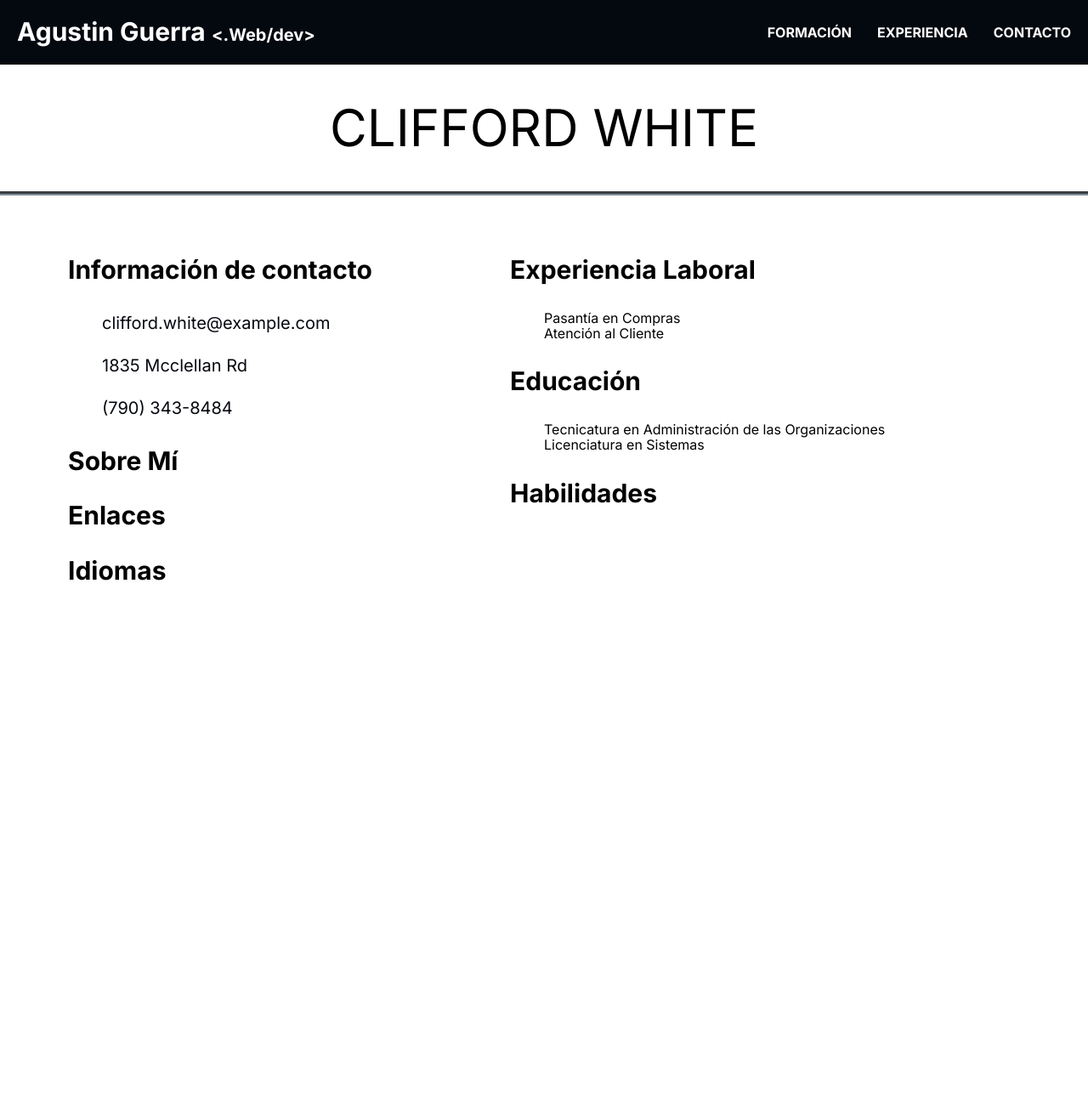
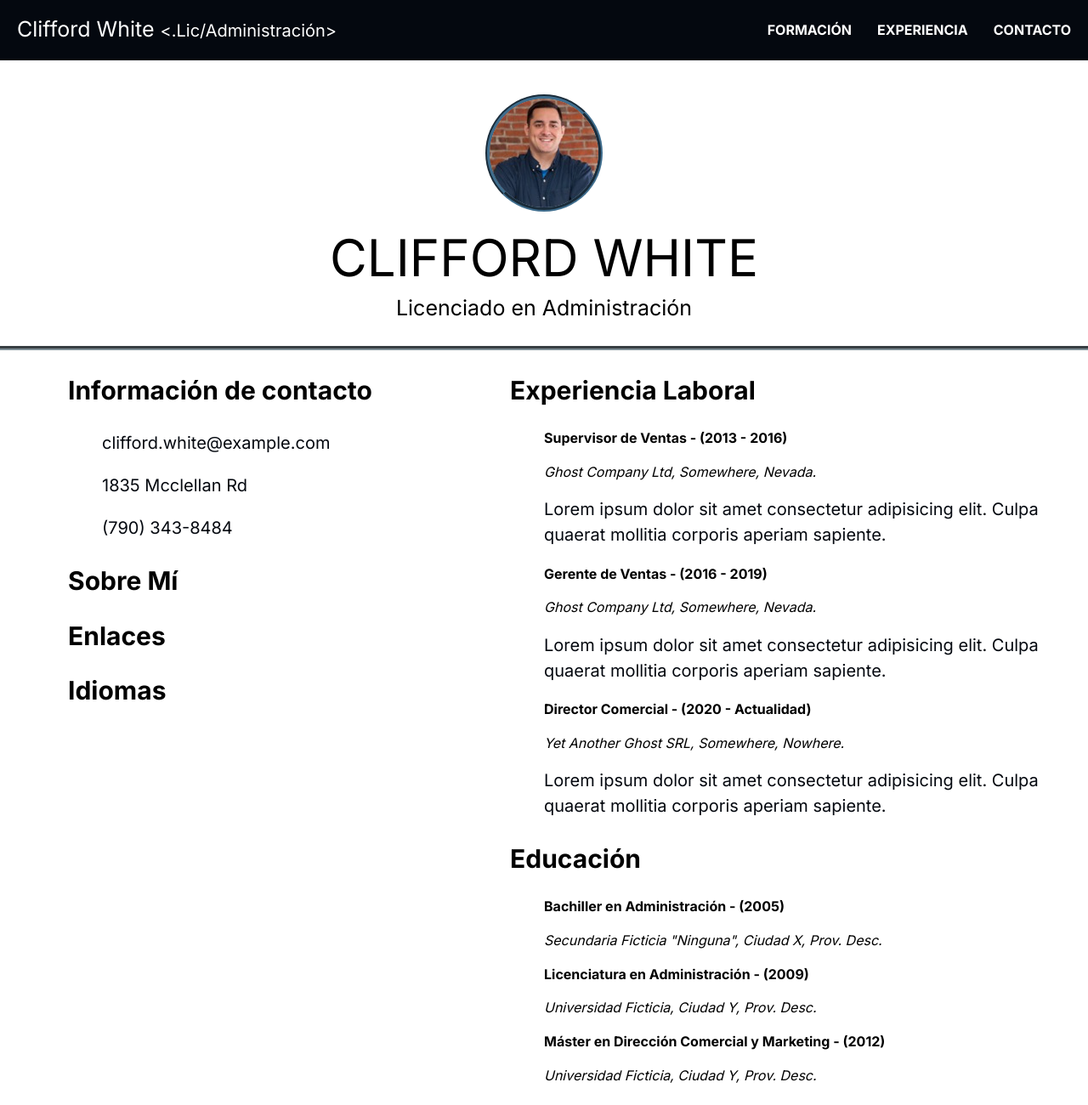
Before and after one commit to Kado2/tp_ticmas_cv, a plain HTML site: page index.html in a window 1280 px wide. Shown: the top 1300 px of the page at 85% size. Before the commit the page ends 800 px from the top, so only its background shows below. Drawn offline with Linux system fonts and the light colour scheme.

Commit message:
Agregar Imagen al header y mas datos al main

```diff
--- a/build/css/app.css
+++ b/build/css/app.css
@@ -362,14 +362,32 @@ img {
 
 .header {
   text-align: center;
+  border-bottom: 0.5rem #7e8e96 groove;
 }
 .header h1 {
-  margin: 4rem auto;
-  padding-bottom: 4rem;
   font-size: 6rem;
+  margin: 0;
   text-transform: uppercase;
   font-weight: 400;
-  border-bottom: 0.5rem #7e8e96 groove;
+}
+.header h3 {
+  font-size: 2.5rem;
+  font-weight: 400;
+  margin: 1rem 0 3rem 0;
+}
+
+.header_presentacion {
+  display: flex;
+  flex-direction: column;
+  justify-content: center;
+}
+
+.header_presentacion-pic {
+  margin: 4rem auto 2rem auto;
+  max-width: 100%;
+  width: auto;
+  border-radius: 70%;
+  border: 0.5rem #406E8E groove;
 }
 
 .contenedor-barra {
--- a/index.html
+++ b/index.html
@@ -13,18 +13,24 @@
 <body>
     <header class="header">
         <nav class="contenedor-barra">
-            <h3 class="logo">Agustin Guerra <span><p><.Web/dev></p></span></h3>
+            <h3 class="logo">Clifford White <span><p><.Lic/Administración></p></span></h3>
             <ul>
                 <li><a href="#">Formación</a></li>
                 <li><a href="#">Experiencia</a></li>
                 <li><a href="#">Contacto</a></li>
             </ul>
         </nav> <!--Final barra de navegacion-->
-        <h1 class="header_titulo">Clifford White</h1>
+        <div class="header_presentacion">
+            <picture>
+                <img class="header_presentacion-pic" src="build/img/61.jpg" alt="foto perfil de persona">
+            </picture>
+            <h1>Clifford White</h1>
+            <h3>Licenciado en Administración</h3>
+        </div>
     </header>
     <main class="contenedor">
         <div class="contenedor_grid">
-            <aside class="izq_info">
+            <div class="izq_info">
                 <ul>
                     <li>
                         <h3 class="item_info">Información de contacto</h3>
@@ -44,21 +50,44 @@
                         <h3 class="item_info">Idiomas</h3>
                     </li>
                 </ul>
-            </aside>
+            </div>
             <div class="der_info">
                 <ul>
                     <li>
                         <h3 class="item_info">Experiencia Laboral</h3>
                         <ul>
-                            <li>Pasantía en Compras</li>
-                            <li>Atención al Cliente</li>
+                            <li>
+                                <h4>Supervisor de Ventas - (2013 - 2016)</h4>
+                                <cite>Ghost Company Ltd, Somewhere, Nevada.</cite>
+                                <p>Lorem ipsum dolor sit amet consectetur adipisicing elit. Culpa quaerat mollitia corporis aperiam sapiente.</p>
+                            </li>
+                            <li>
+                                <h4>Gerente de Ventas - (2016 - 2019)</h4>
+                                <cite>Ghost Company Ltd, Somewhere, Nevada.</cite>
+                                <p>Lorem ipsum dolor sit amet consectetur adipisicing elit. Culpa quaerat mollitia corporis aperiam sapiente.</p>
+                            </li>
+                            <li>
+                                <h4>Director Comercial - (2020 - Actualidad)</h4>
+                                <cite>Yet Another Ghost SRL, Somewhere, Nowhere.</cite>
+                                <p>Lorem ipsum dolor sit amet consectetur adipisicing elit. Culpa quaerat mollitia corporis aperiam sapiente.</p>
+                            </li>
                         </ul>
                     </li>
                     <li>
                         <h3 class="item_info">Educación</h3>
                         <ul>
-                            <li>Tecnicatura en Administración de las Organizaciones</li>
-                            <li>Licenciatura en Sistemas</li>
+                            <li>
+                                <h4>Bachiller en Administración - (2005)</h4>
+                                <cite>Secundaria Ficticia "Ninguna", Ciudad X, Prov. Desc.</cite>
+                            </li>
+                            <li>
+                                <h4>Licenciatura en Administración - (2009)</h4>
+                                <cite>Universidad Ficticia, Ciudad Y, Prov. Desc.</cite>
+                            </li>
+                            <li>
+                                <h4>Máster en Dirección Comercial y Marketing - (2012)</h4>
+                                <cite>Universidad Ficticia, Ciudad Y, Prov. Desc.</cite>
+                            </li>
                         </ul>
                     </li>
                     <li>
```
Also changed, not shown: build/img/61.jpg (added).
